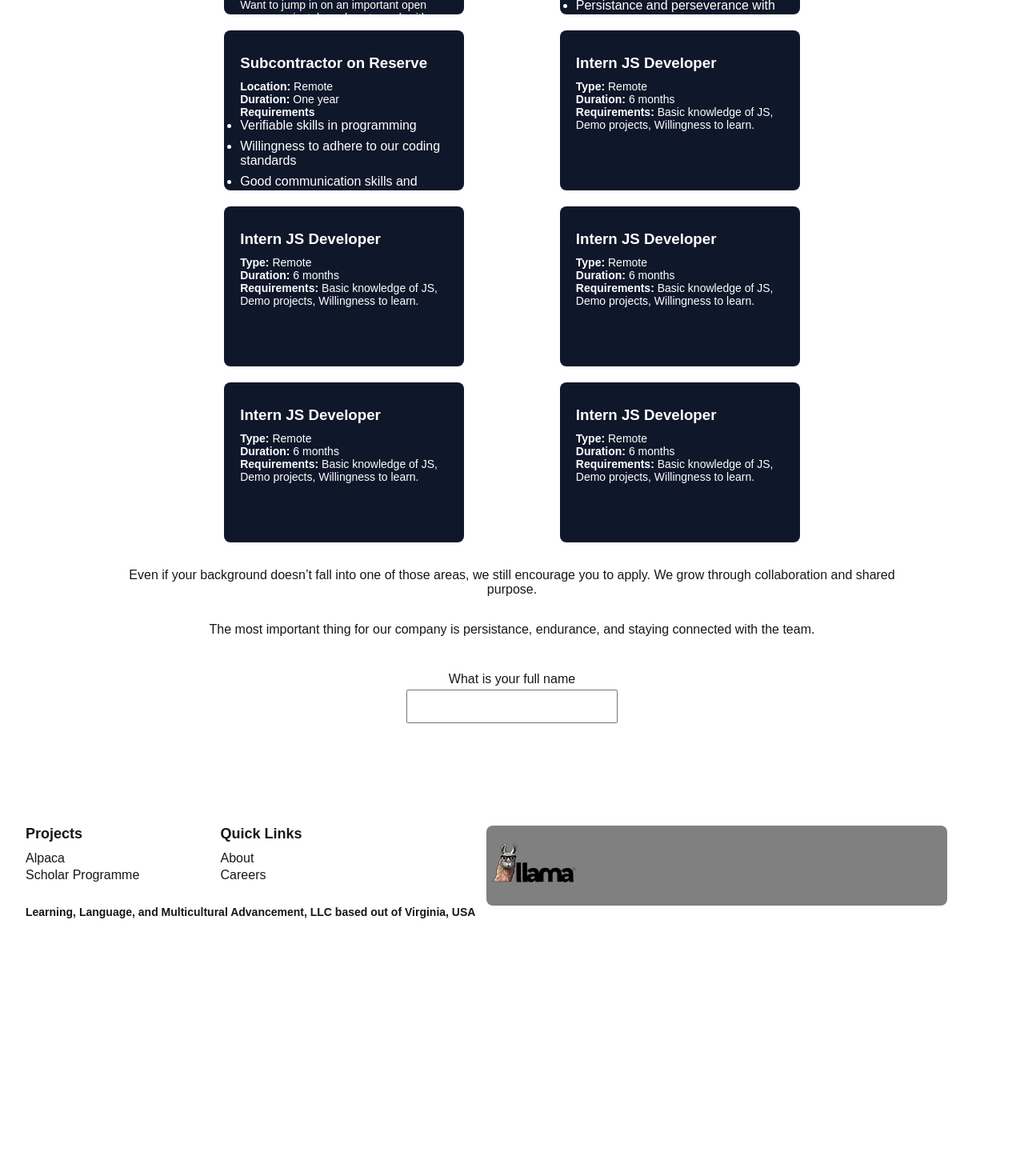
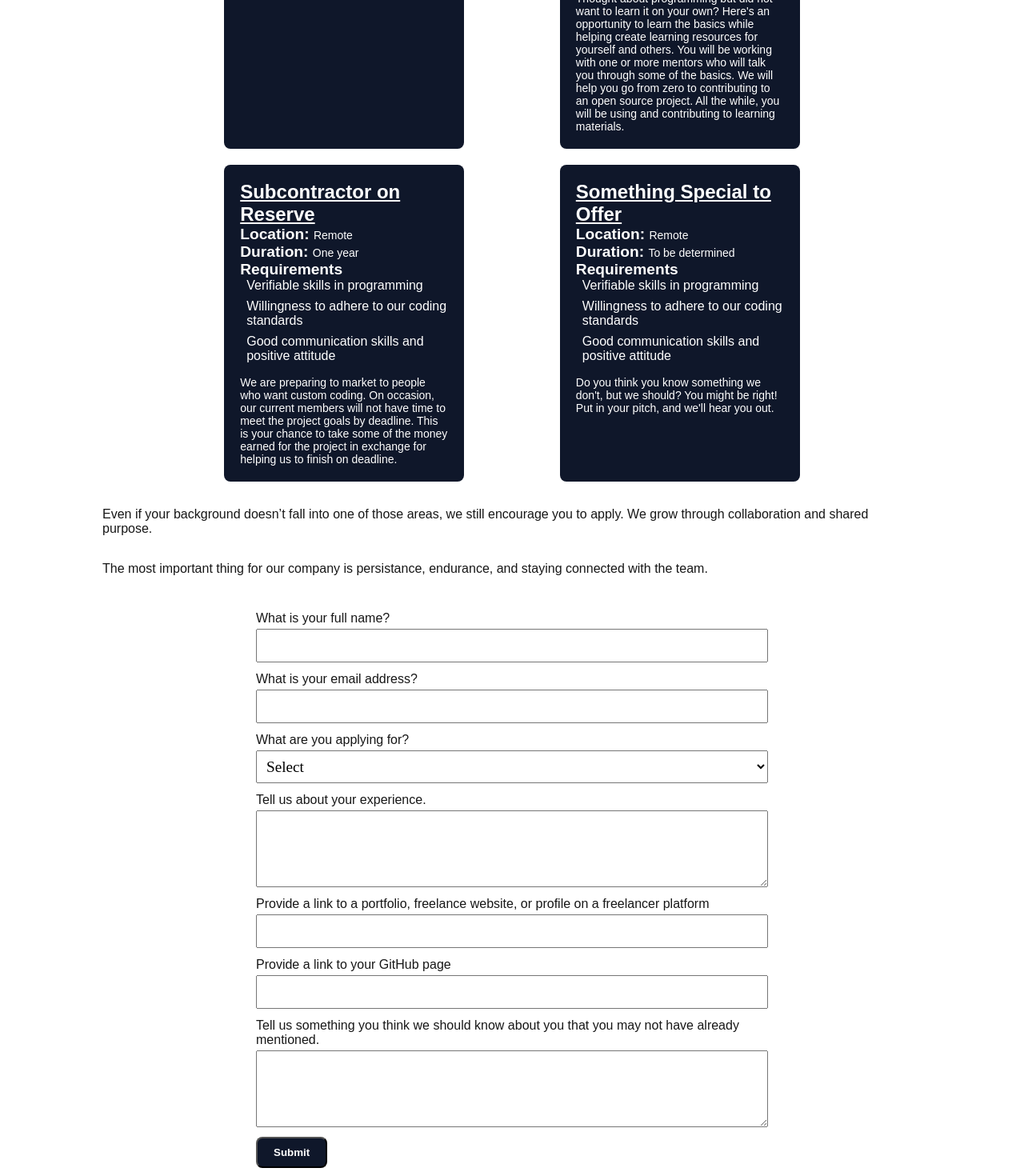
Before and after one commit to joewrotehaikus/llama_landing, a Next.js app: page /careers in a window 1280 px wide. Shown: the part 840-2310 px from the top of the page at 80% size. Before the commit the page ends 2004 px from the top, so only its background shows below. Built offline with nearby package versions, Linux system fonts and the light colour scheme.

Commit message:
More progress on Careers

```diff
--- a/app/careers/page.jsx
+++ b/app/careers/page.jsx
@@ -7,7 +7,6 @@ export const metadata = {
 };
 
 export default function CareersPage() {
-  // Pass in jobs opps to workApplication
   const opportunities = [
     {
       title: "Intern JS Developer",
@@ -46,6 +45,18 @@ export default function CareersPage() {
       description:
         "We are preparing to market to people who want custom coding. On occasion, our current members will not have time to meet the project goals by deadline. This is your chance to take some of the money earned for the project in exchange for helping us to finish on deadline.",
     },
+    {
+      title: "Something Special to Offer",
+      location: "Remote",
+      duration: "To be determined",
+      requirements: [
+        "Verifiable skills in programming",
+        "Willingness to adhere to our coding standards",
+        "Good communication skills and positive attitude",
+      ],
+      description:
+        "Do you think you know something we don't, but we should? You might be right! Put in your pitch, and we'll hear you out.",
+    },
   ];
 
   return (
@@ -60,28 +71,21 @@ export default function CareersPage() {
         connect across cultures, we want to hear from you.
       </p>
       <p>
-        Most of our current opportunities are service-based contracts rather
-        than paid roles, as we're still working toward sustainable monetization.
-        But whether you're a developer, designer, writer, educator, or
-        organizer, your contribution could be the key to unlocking our next
-        stage of growth.
+        Some of our current opportunities are not paid roles. But whether you're
+        a developer, designer, writer, educator, or organizer, your contribution
+        could be the key to unlocking our next stage of growth. All work is
+        considered when proposing a person for membership, thus giving them
+        voting rights.
       </p>
 
       <h3>Open Opportunities</h3>
       <p>
         We accept general applications from people with skills or interests in:
       </p>
-      <ul>
-        <li>Frontend or backend web development</li>
-        <li>UI/UX design</li>
-        <li>Education and curriculum design</li>
-        <li>Community outreach and marketing</li>
-        <li>Project or product management</li>
-      </ul>
       <div className={`${styles.cards}`}>
         {opportunities.map((opp) => (
           <div className={`${styles.card}`} key={opp.title}>
-            <h3>{opp.title}</h3>
+            <h4>{opp.title}</h4>
             <p>
               <span className={styles.card_bold}>Location: </span>
               {opp.location}
@@ -96,74 +100,9 @@ export default function CareersPage() {
                 <li key={req}>{req}</li>
               ))}
             </ul>
-            <p>{opp.description}</p>
+            <p className={styles.card_desc}>{opp.description}</p>
           </div>
         ))}
-        <div className={`${styles.card}`}>
-          <h3>Intern JS Developer</h3>
-          <p>
-            <span className={`${styles.card_bold}`}>Type:</span> Remote
-          </p>
-          <p>
-            <span className={`${styles.card_bold}`}>Duration:</span> 6 months
-          </p>
-          <p>
-            <span className={`${styles.card_bold}`}>Requirements:</span> Basic
-            knowledge of JS, Demo projects, Willingness to learn.
-          </p>
-        </div>
-        <div className={`${styles.card}`}>
-          <h3>Intern JS Developer</h3>
-          <p>
-            <span className={`${styles.card_bold}`}>Type:</span> Remote
-          </p>
-          <p>
-            <span className={`${styles.card_bold}`}>Duration:</span> 6 months
-          </p>
-          <p>
-            <span className={`${styles.card_bold}`}>Requirements:</span> Basic
-            knowledge of JS, Demo projects, Willingness to learn.
-          </p>
-        </div>
-        <div className={`${styles.card}`}>
-          <h3>Intern JS Developer</h3>
-          <p>
-            <span className={`${styles.card_bold}`}>Type:</span> Remote
-          </p>
-          <p>
-            <span className={`${styles.card_bold}`}>Duration:</span> 6 months
-          </p>
-          <p>
-            <span className={`${styles.card_bold}`}>Requirements:</span> Basic
-            knowledge of JS, Demo projects, Willingness to learn.
-          </p>
-        </div>
-        <div className={`${styles.card}`}>
-          <h3>Intern JS Developer</h3>
-          <p>
-            <span className={`${styles.card_bold}`}>Type:</span> Remote
-          </p>
-          <p>
-            <span className={`${styles.card_bold}`}>Duration:</span> 6 months
-          </p>
-          <p>
-            <span className={`${styles.card_bold}`}>Requirements:</span> Basic
-            knowledge of JS, Demo projects, Willingness to learn.
-          </p>
-        </div>
-        <div className={`${styles.card}`}>
-          <h3>Intern JS Developer</h3>
-          <p>
-            <span className={`${styles.card_bold}`}>Type:</span> Remote
-          </p>
-          <p>
-            <span className={`${styles.card_bold}`}>Duration:</span> 6 months
-          </p>
-          <p>
-            <span className={`${styles.card_bold}`}>Requirements:</span> Basic
-            knowledge of JS, Demo projects, Willingness to learn.
-          </p>
-        </div>
       </div>
       <p>
         Even if your background doesn’t fall into one of those areas, we still
@@ -175,7 +114,7 @@ export default function CareersPage() {
         staying connected with the team.
       </p>
 
-      <WorkApplication />
+      <WorkApplication opportunities={opportunities} />
     </main>
   );
 }
--- a/app/careers/workApplication.jsx
+++ b/app/careers/workApplication.jsx
@@ -1,25 +1,118 @@
 "use client";
 
 import style from "../survey/survey.module.css";
-import { useState, useEffect } from "react";
+import { useState } from "react";
 
-export default function WorkApplication() {
+export default function WorkApplication({ opportunities }) {
+  const [sent, setSent] = useState(false);
+  const [received, setReceived] = useState(false);
+  const [name, setName] = useState("");
+  const [email, setEmail] = useState("");
+  const [applyingFor, setApplyingFor] = useState("");
+  const [experience, setExperience] = useState("");
+  const [portfolio, setPortfolio] = useState("");
+  const [github, setGithub] = useState("");
+  const [about, setAbout] = useState("");
+
+  async function handleSubmit(e) {
+    e.preventDefault();
+    setSent(true);
+
+    try {
+    } catch (e) {}
+  }
+
   return (
     <div className={style.form}>
       <label htmlFor="name">
-        What is your full name
-        <input type="text" id="name" required />
+        What is your full name?
+        <input
+          type="text"
+          id="name"
+          required
+          value={name}
+          onChange={(e) => setName(e.target.value)}
+        />
       </label>
-      {/*
-            Email
-            What role(s) are you interested in?
-            Tell us about your experience
-            Tell us what and how you would like to contribute
-            Can you provide links to your GitHub, Portfolio, or your personal website?
+      <label htmlFor="email">
+        What is your email address?
+        <input
+          type="email"
+          id="email"
+          required
+          value={email}
+          onChange={(e) => setEmail(e.target.value)}
+        />
+      </label>
+      <label htmlFor="applyingFor">
+        What are you applying for?
+        <select
+          id="applyingFor"
+          value={applyingFor}
+          onChange={(e) => setApplyingFor(e.target.value)}
+        >
+          <option value={0}>Select</option>
+          {opportunities.map((opp, index) => (
+            <option key={index} value={opp.title}>
+              {opp.title}
+            </option>
+          ))}
+        </select>
+      </label>
+      <label htmlFor="experience">
+        Tell us about your experience.
+        <textarea
+          id="experience"
+          value={experience}
+          onChange={(e) => setExperience(e.target.value)}
+        ></textarea>
+      </label>
+      <label htmlFor="portfolio">
+        Provide a link to a portfolio, freelance website, or profile on a
+        freelancer platform
+        <input
+          type="text"
+          id="portfolio"
+          required
+          value={portfolio}
+          onChange={(e) => setPortfolio(e.target.value)}
+        />
+      </label>
+      <label htmlFor="github">
+        Provide a link to your GitHub page
+        <input
+          type="text"
+          id="github"
+          required
+          value={github}
+          onChange={(e) => setGithub(e.target.value)}
+        />
+      </label>
+      <label htmlFor="about">
+        Tell us something you think we should know about you that you may not
+        have already mentioned.
+        <textarea
+          id="about"
+          value={about}
+          onChange={(e) => setAbout(e.target.value)}
+        ></textarea>
+      </label>
 
-            Submit goes to work application table
-            Since we're using now three different tables, we should probably add a notifications table to help track
-            */}
+      {received && (
+        <p className={style.thanks}>
+          Thank you so much for applying! We have received your application and
+          should respond to your email in one week. If you don't get anything,
+          check your spam folder, then send us a message on our contact page.
+        </p>
+      )}
+
+      <button
+        disabled={sent}
+        className={style.btn_submit}
+        onClick={handleSubmit}
+      >
+        Submit
+      </button>
     </div>
   );
 }
--- a/app/page.module.css
+++ b/app/page.module.css
@@ -127,7 +127,15 @@ a.secondary {
   flex-wrap: wrap;
   width: 80%;
   margin: 50px auto 100px auto;
+}
+
+.cardPage h2, .cardPage h3 {
   text-align: center;
+}
+
+.cardPage h4 {
+  font-size: 1.5rem;
+  text-decoration: underline;
 }
 
 .cards {
@@ -142,7 +150,6 @@ a.secondary {
 
 .card {
   width: 300px;
-  height: 200px;
   padding: 20px;
   border-radius: 8px;
   background-color: var(--color1);
@@ -157,8 +164,18 @@ a.secondary {
   font-size: 14px;
 }
 
-.card_bold {
+.card ul {
+  list-style-type: none;
+  margin-left: 0.5rem;
+}
+
+.card_bold, p.card_bold {
   font-weight: 600;
+  font-size: 1.2rem;
+}
+
+.card_desc {
+  margin-top: 1rem;
 }
 
 /* Enable hover only on non-touch devices */
--- a/app/survey/survey.module.css
+++ b/app/survey/survey.module.css
@@ -2,7 +2,8 @@
   margin: 0 auto;
 }
 
-.form label, .form div {
+.form label,
+.form div {
   display: block;
   margin: 0.75rem 0;
   max-width: 40rem;
@@ -11,12 +12,15 @@
   max-height: 100vh;
 }
 
-.form label.hide, .form div.hide {
+.form label.hide,
+.form div.hide {
   max-height: 0;
 }
 
 .form textarea,
-.form input[type="text"] {
+.form input[type="text"],
+.form input[type="email"],
+.form select {
   display: block;
   width: 100%;
   margin-top: 0.25rem;
```
Also changed, not shown: app/survey/survey.jsx (+0 -11 lines).
